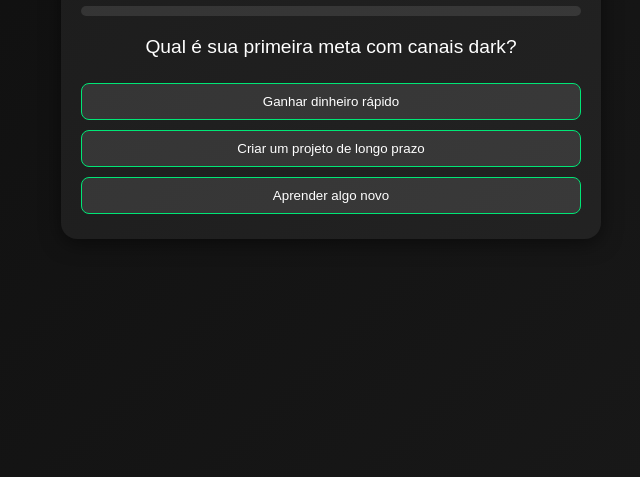
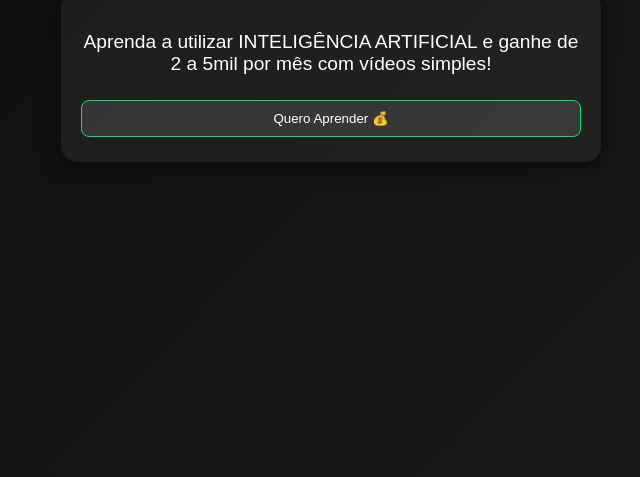
Before and after one commit to eusouasta/metododark, a plain HTML site: page index.html in a window 1280 px wide. Shown: the part 323-800 px from the top of the page, without its empty margins (309-949 px from the left). Drawn offline with Linux system fonts and the light colour scheme.

Commit message:
index.html

```diff
--- a/index.html
+++ b/index.html
@@ -1,5 +1,5 @@
 <!DOCTYPE html>
-<html lang="en">
+<html lang="pt">
 <head>
     <meta charset="UTF-8">
     <meta name="viewport" content="width=device-width, initial-scale=1.0">
@@ -35,19 +35,9 @@
             color: #00e676;
         }
 
-        .progress-bar {
-            width: 100%;
-            background: rgba(255, 255, 255, 0.1);
-            border-radius: 8px;
-            overflow: hidden;
-            margin-bottom: 20px;
-        }
-
-        .progress {
-            height: 10px;
-            background: #00e676;
-            width: 0;
-            transition: width 0.3s ease;
+        .quiz-header img {
+            max-width: 100px;
+            margin-bottom: 10px;
         }
 
         .question {
@@ -73,77 +63,189 @@
             transform: scale(1.02);
         }
 
-        .final-screen {
-            display: none;
-        }
-
         .final-screen h2 {
             color: #00e676;
             margin-bottom: 10px;
+        }
+
+        .cta-button {
+            background: #00e676;
+            color: #000;
+            padding: 12px;
+            border: none;
+            border-radius: 8px;
+            font-size: 1.2rem;
+            cursor: pointer;
+            text-decoration: none;
+            display: inline-block;
+            margin-top: 20px;
+        }
+
+        .cta-button:hover {
+            background: #1b5e20;
+        }
+
+        .highlight {
+            color: #ffeb3b;
+            font-weight: bold;
+        }
+
+        .offer-box {
+            border: 2px solid #00e676;
+            border-radius: 10px;
+            padding: 20px;
+            background: rgba(0, 0, 0, 0.8);
         }
     </style>
 </head>
 <body>
     <div class="quiz-container">
-        <div class="quiz-header">
-            <h1>Quiz Interativo</h1>
-            <div class="progress-bar">
-                <div class="progress" id="progress"></div>
-            </div>
-        </div>
-        <div class="quiz-body">
-            <div id="question-container">
-                <p class="question" id="question">Qual é sua primeira meta com canais dark?</p>
-                <div class="answers" id="answers">
-                    <button onclick="nextQuestion(1)">Ganhar dinheiro rápido</button>
-                    <button onclick="nextQuestion(2)">Criar um projeto de longo prazo</button>
-                    <button onclick="nextQuestion(3)">Aprender algo novo</button>
-                </div>
-            </div>
-            <div id="final-screen" class="final-screen">
-                <h2>Parabéns, você concluiu o quiz!</h2>
-                <p>Agora você está pronto para iniciar sua jornada com canais dark.</p>
-                <a href="#" class="button">Inscreva-se Agora</a>
-            </div>
+        <div id="quiz-content">
+            <!-- Páginas do quiz serão carregadas dinamicamente -->
         </div>
     </div>
 
     <script>
-        const questions = [
-            { question: "Qual é sua primeira meta com canais dark?", answers: ["Ganhar dinheiro rápido", "Criar um projeto de longo prazo", "Aprender algo novo"] },
-            { question: "Qual plataforma você gostaria de começar?", answers: ["YouTube", "TikTok", "Ambas"] },
-            { question: "Você já usou ferramentas de IA?", answers: ["Sim", "Não", "Tenho curiosidade"] },
+        const quizData = [
+            {
+                question: "Aprenda a utilizar INTELIGÊNCIA ARTIFICIAL e ganhe de 2 a 5mil por mês com vídeos simples!",
+                answers: [
+                    "Quero Aprender 💰"
+                ],
+                isIntro: true
+            },
+            {
+                question: "Vamos começar 🚀",
+                answers: [
+                    "Sou Homem 👨",
+                    "Sou Mulher 👩"
+                ]
+            },
+            {
+                question: "Você já utiliza IA para ganhar dinheiro?",
+                answers: [
+                    "Já tentei... 🤔",
+                    "Já utilizei mas pouco... 😅",
+                    "Ainda não fiz... 😬",
+                    "Faço sempre! 💪"
+                ]
+            },
+            {
+                question: "Você já fez algum treinamento?",
+                answers: [
+                    "Nunca fiz treinamento ❌",
+                    "Já fiz mas não tive resultado 😕"
+                ]
+            },
+            {
+                question: "Para entender melhor, qual seu faturamento atual?",
+                answers: [
+                    "Zero 💸",
+                    "Entre 1k e 5K 📈",
+                    "Entre 10k e 30K 💵",
+                    "Quero fazer dinheiro com IA 🤖"
+                ]
+            },
+            {
+                question: "Você já tentou canal ou perfil dark antes?",
+                answers: [
+                    "Sim já 🎯",
+                    "Nunca ❌",
+                    "Gostaria de tentar 🤔"
+                ]
+            },
+            {
+                question: "Me diz o que você ACHA que falta para você viver da internet?",
+                answers: [
+                    "A estratégia certa 📚",
+                    "Focar em perfis dark com IA 💡",
+                    "Não sei 🤷‍♂️"
+                ]
+            },
+            {
+                question: "Você já conhece o método de perfis dark?",
+                answers: [
+                    "Ainda não ❓",
+                    "Quero aprender ✅"
+                ]
+            },
+            {
+                presentation: true,
+                content: `
+                    <h2>Prazer, me chamo:</h2>
+                    <p><strong>Fernando Alves</strong></p>
+                    <p>Já criei diversos canais e monetizei no TikTok, Instagram e Shorts, utilizando tanto do Adsense quanto de vendas na internet.</p>
+                    <p>Tenho <strong>+ de 10 Milhões de visualizações</strong> em todas as plataformas com perfis dark e vou te ensinar o processo que me fez sair do ZERO para as milhares de views nos meus perfis!</p>
+                    <p>Já imaginou ganhar dinheiro utilizando apenas um programinha de edição simples e algumas IAs? É muito simples e sem esforço!</p>
+                `
+            },
+            {
+                question: "Você já percebeu como trabalhar na escala 6x1 pode ser cansativo enquanto um menino de 17 anos faz 5mil reais criando vídeos em menos de 10 minutos usando IA?",
+                answers: [
+                    "Sim, gostaria de fazer isso 👍",
+                    "É muito frustrante mesmo 👎"
+                ]
+            },
+            {
+                question: "Você quer aprender do ZERO e fazer dinheiro com IA?",
+                answers: [
+                    "SIM! QUERO 🚀"
+                ]
+            },
+            {
+                offer: true,
+                content: `
+                    <h2>Oferta Exclusiva</h2>
+                    <div class="offer-box">
+                        <p><span class="highlight">De R$ 97 por apenas R$ 47!</span> Por tempo limitado.</p>
+                        <p>Faça parte da nossa turma e aprenda como monetizar de todas as formas conteúdo com IA.</p>
+                        <p>Você vai aprender sobre TikTok, Reels e Shorts e como fazer dinheiro com edição nos primeiros 7 dias.</p>
+                        <p><strong>Bônus:</strong> Ensinarei você a levantar <strong>R$ 800</strong> em 1 semana!</p>
+                        <p><span class="highlight">Garantia de 7 dias</span> ou seu dinheiro de volta!</p>
+                    </div>
+                    <a href="https://pay.kirvano.com/5e026af3-60c0-40fa-bebe-365ce2786fa8" class="cta-button">Quero me inscrever agora!</a>
+                `
+            }
         ];
 
-        let currentQuestionIndex = 0;
+        let currentStep = 0;
 
-        function nextQuestion(selectedAnswer) {
-            currentQuestionIndex++;
-            const progress = document.getElementById('progress');
-            const questionContainer = document.getElementById('question-container');
-            const finalScreen = document.getElementById('final-screen');
+        function renderStep() {
+            const content = quizData[currentStep];
+            const quizContent = document.getElementById("quiz-content");
 
-            if (currentQuestionIndex < questions.length) {
-                // Update question and answers
-                const questionEl = document.getElementById('question');
-                const answersEl = document.getElementById('answers');
-                questionEl.innerText = questions[currentQuestionIndex].question;
-                answersEl.innerHTML = '';
-                questions[currentQuestionIndex].answers.forEach((answer, index) => {
-                    const button = document.createElement('button');
-                    button.innerText = answer;
-                    button.onclick = () => nextQuestion(index + 1);
-                    answersEl.appendChild(button);
-                });
+            if (content.isIntro) {
+                quizContent.innerHTML = `
+                    <p class="question">${content.question}</p>
+                    <div class="answers">
+                        ${content.answers.map(answer => `<button onclick="nextStep()">${answer}</button>`).join('')}
+                    </div>
+                `;
+            } else if (content.presentation) {
+                quizContent.innerHTML = `
+                    ${content.content}
+                    <button class="cta-button" onclick="nextStep()">Quer aprender? 🚀</button>
+                `;
+            } else if (content.offer) {
+                quizContent.innerHTML = content.content;
             } else {
-                // Show final screen
-                questionContainer.style.display = 'none';
-                finalScreen.style.display = 'block';
+                quizContent.innerHTML = `
+                    <p class="question">${content.question}</p>
+                    <div class="answers">
+                        ${content.answers.map(answer => `<button onclick="nextStep()">${answer}</button>`).join('')}
+                    </div>
+                `;
             }
+        }
 
-            // Update progress bar
-            progress.style.width = `${(currentQuestionIndex / questions.length) * 100}%`;
+        function nextStep() {
+            currentStep++;
+            if (currentStep < quizData.length) {
+                renderStep();
+            }
         }
+
+        renderStep();
     </script>
 </body>
 </html>
```
